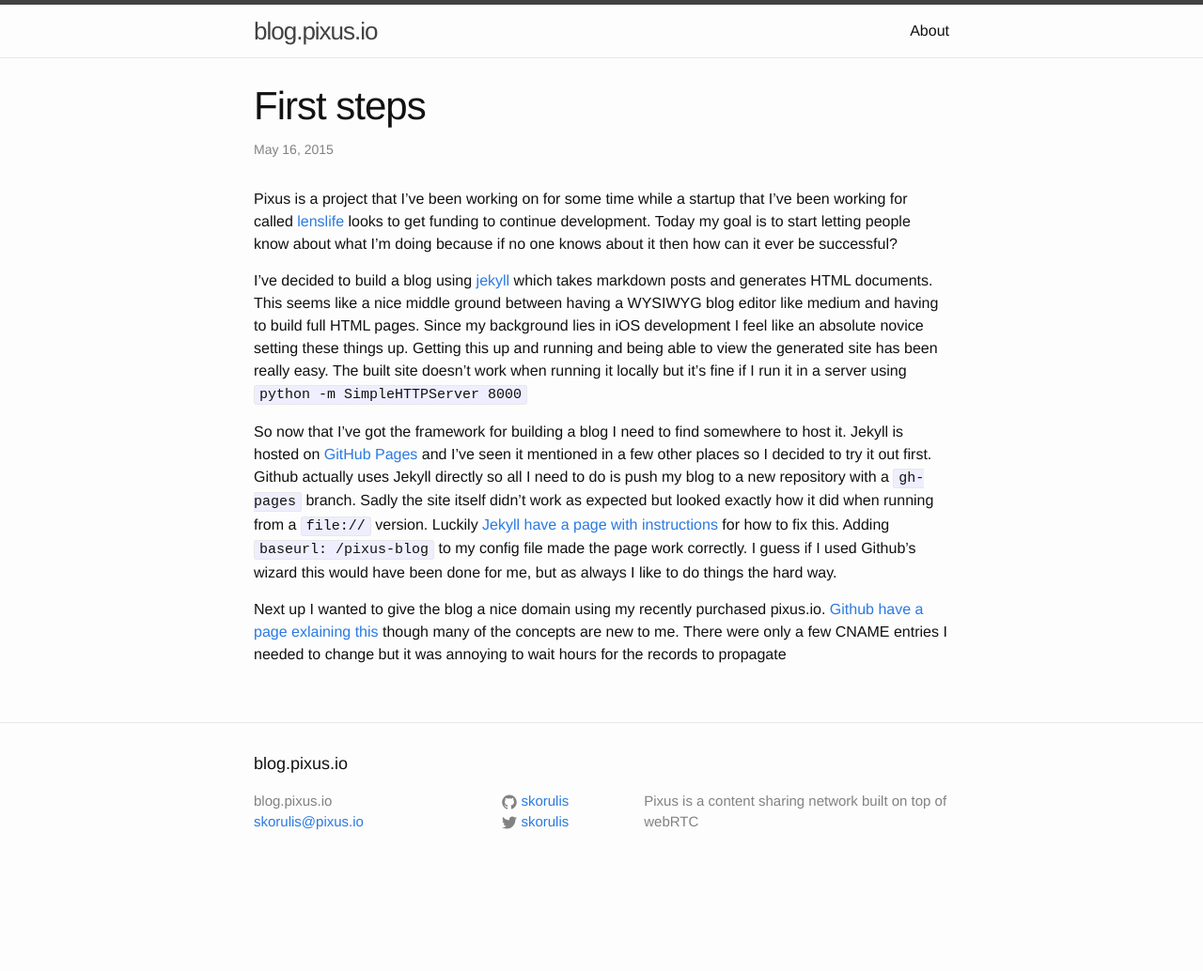
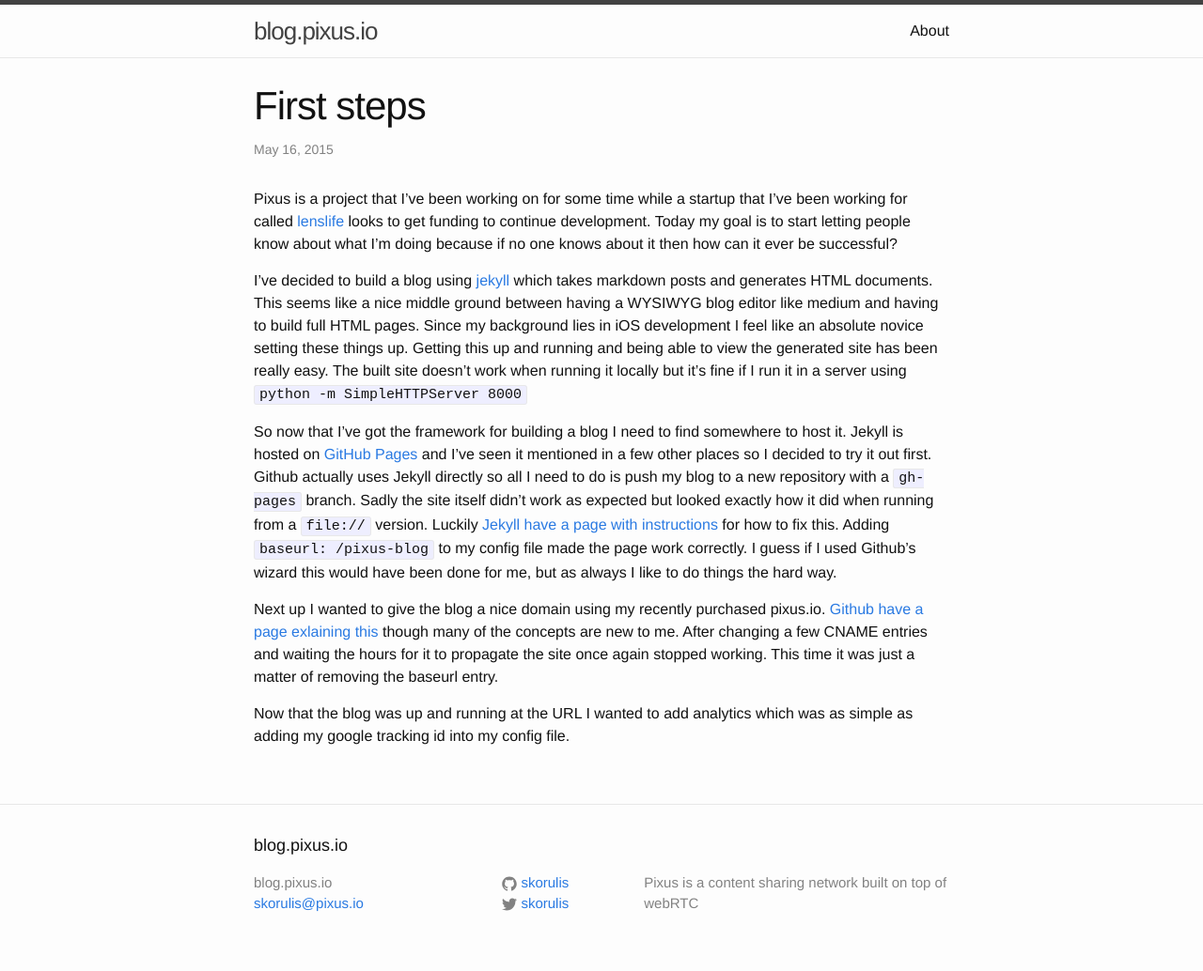
Before and after one commit to skorulis/pixus-blog, a Jekyll site: the page built from _posts/2015-05-16-first-steps.markdown, in a window 1280 px wide. Shown: the whole page at 94% size. Built offline with Jekyll 4.4.1, drawn with Linux system fonts in a browser that asks for light colours; before the commit the page ends 947 px from its top, so only the background shows below that.

Commit message:
Added analytics.

```diff
--- a/_config.yml
+++ b/_config.yml
@@ -10,3 +10,8 @@
 
 # Build settings
 markdown: kramdown
+
+analytics :
+  provider : google
+  google :
+      tracking_id : 'UA-63047963-1'
--- a/_posts/2015-05-16-first-steps.markdown
+++ b/_posts/2015-05-16-first-steps.markdown
@@ -10,7 +10,10 @@
 
 So now that I've got the framework for building a blog I need to find somewhere to host it. Jekyll is hosted on [GitHub Pages] and I've seen it mentioned in a few other places so I decided to try it out first. Github actually uses Jekyll directly so all I need to do is push my blog to a new repository with a `gh-pages` branch. Sadly the site itself didn't work as expected but looked exactly how it did when running from a `file://` version. Luckily [Jekyll have a page with instructions](http://jekyllrb.com/docs/github-pages/) for how to fix this. Adding `baseurl: /pixus-blog` to my config file made the page work correctly. I guess if I used Github's wizard this would have been done for me, but as always I like to do things the hard way.
 
-Next up I wanted to give the blog a nice domain using my recently purchased pixus.io. [Github have a page exlaining this](https://help.github.com/articles/setting-up-a-custom-domain-with-github-pages/) though many of the concepts are new to me. There were only a few CNAME entries I needed to change but it was annoying to wait hours for the records to propagate
+Next up I wanted to give the blog a nice domain using my recently purchased pixus.io. [Github have a page exlaining this](https://help.github.com/articles/setting-up-a-custom-domain-with-github-pages/) though many of the concepts are new to me. After changing a few CNAME entries and waiting the hours for it to propagate the site once again stopped working. This time it was just a matter of removing the baseurl entry.
+
+Now that the blog was up and running at the URL I wanted to add analytics which was as simple as adding my google tracking id into my config file.
+
 
 [GitHub Pages]: http://pages.github.com/
 [jekyll]:      http://jekyllrb.com
```
